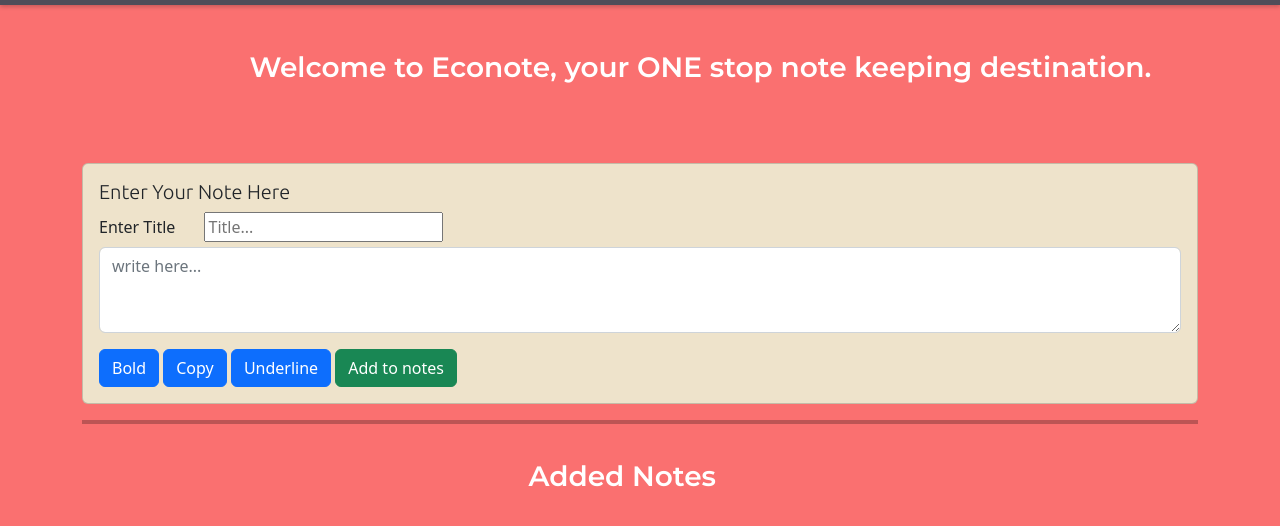
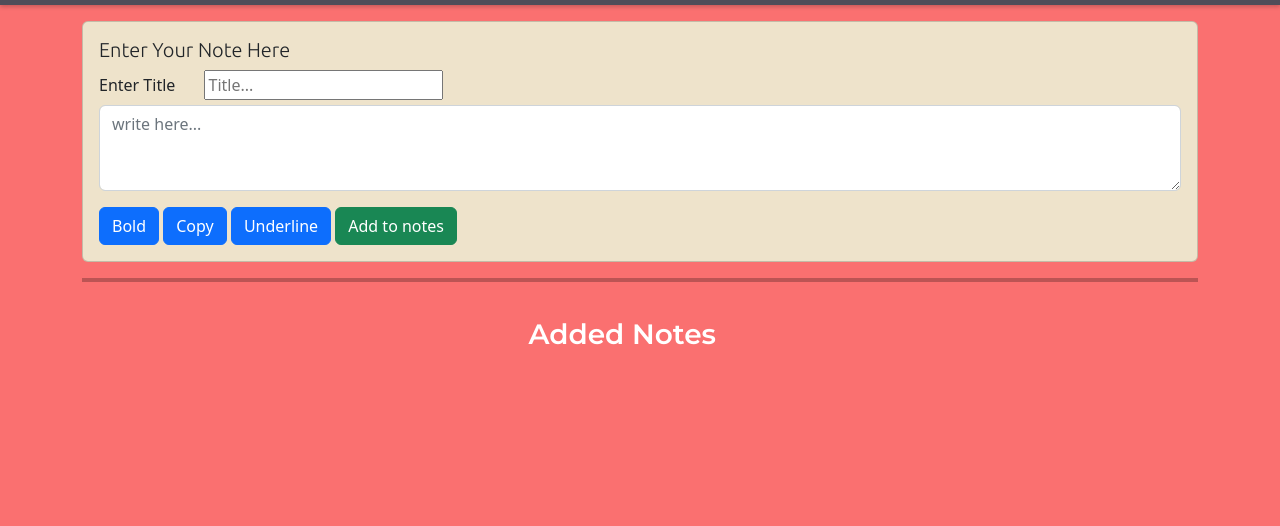
Before and after one commit to mrolaleyeisrael/econote, a plain HTML site: page index.html in a window 1280 px wide. Shown: the part 66-592 px from the top of the page. Drawn offline with nearby package versions, Linux system fonts and the light colour scheme; files whose address does not match are found by name.

Commit message:
ui redesign

```diff
--- a/index.html
+++ b/index.html
@@ -36,7 +36,7 @@
   </nav>
   <!--TextArea-->
   <div class="container my-3">
-    <h3 class="first-h3">Welcome to Econote, your ONE stop note keeping destination.</h3>
+    <!-- <h3 class="first-h3">Welcome to Econote,</h3> -->
     <div class="card">
       <div class="card-body">
         <h5 class="card-title">Enter Your Note Here</h5>
```
